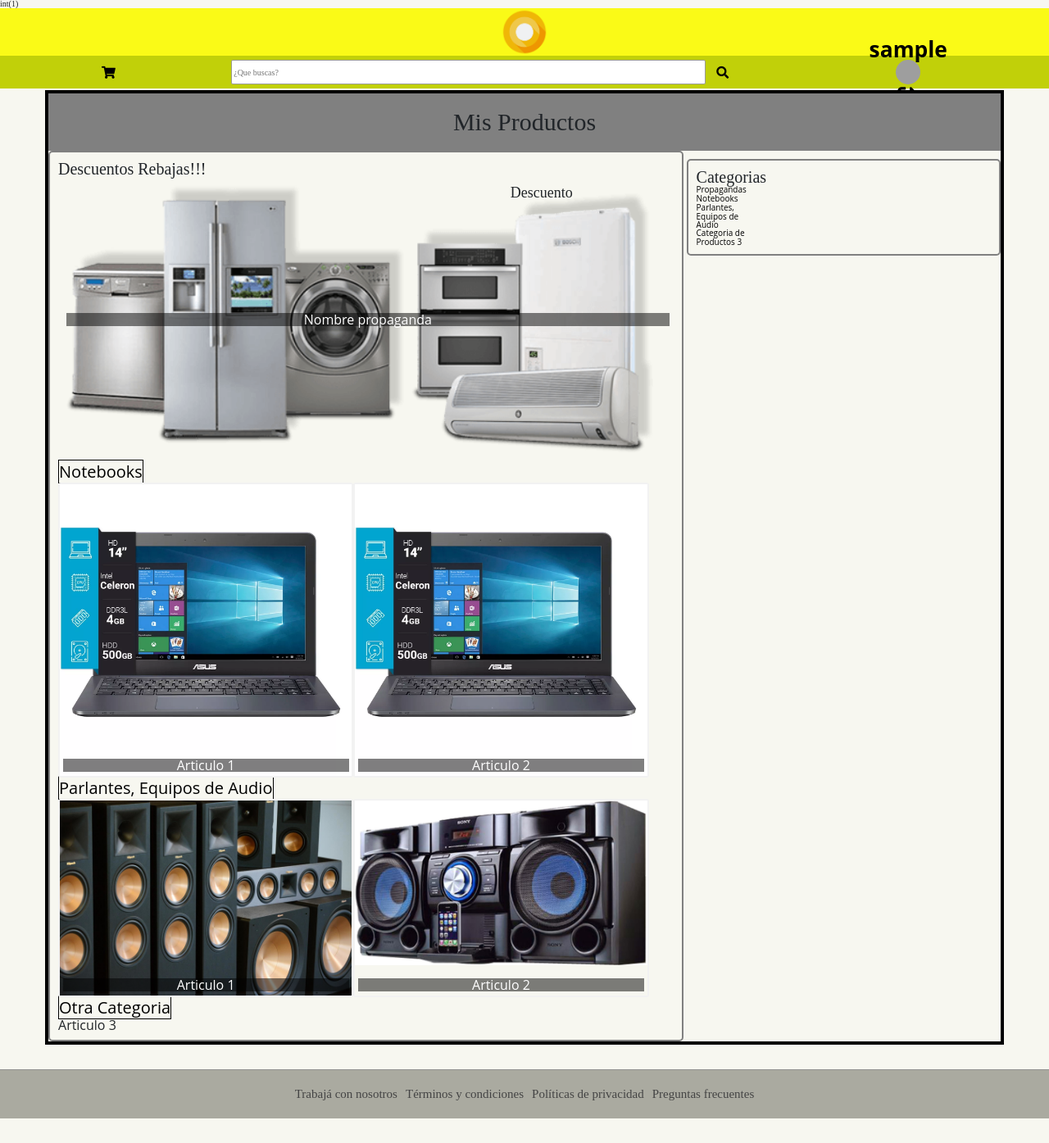
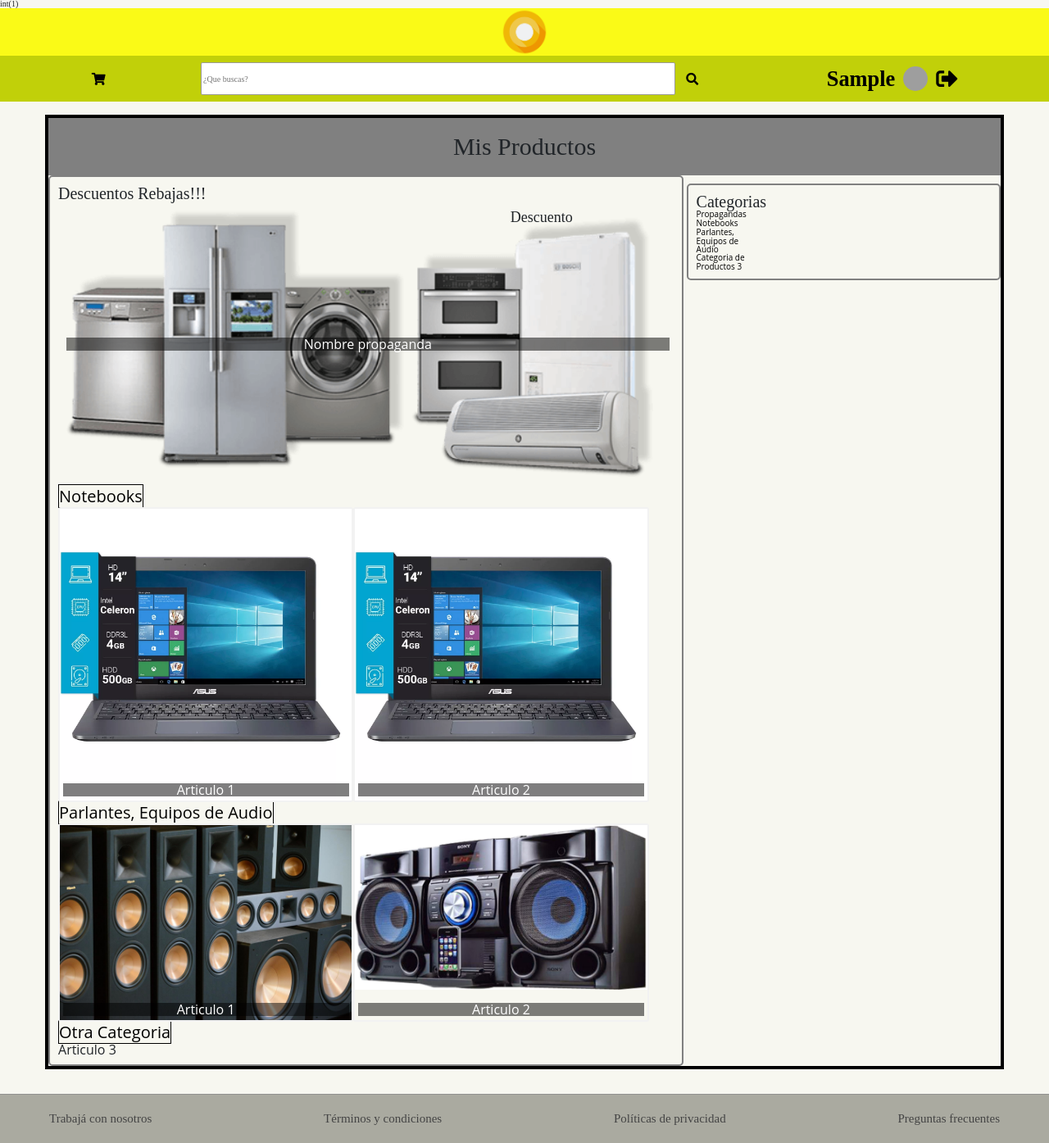
Before and after one commit to franadu/grupodh, a PHP site: page /home.php in a window 1280 px wide. Shown: the whole page at 82% size. Before the commit the page ends 1365 px from the top, so only its background shows below. Run offline with PHP 8.4, Linux system fonts and the light colour scheme; the visitor is signed in with stand-in values (Sample User, id 1); some libraries are stand-ins or nearby versions; grey boxes are pictures that could not be loaded.

Commit message:
puli varios aspectos del css

```diff
--- a/css/master.css
+++ b/css/master.css
@@ -107,7 +107,7 @@ p{
 .cabezera{
 	background: #FAFA17;
 	height: 80px;
-	margin-bottom: 20px;
+	margin-bottom: 50px;
 }
 .logo {
 	display: flex;
@@ -193,7 +193,7 @@ header{
 	border: 1px solid #9B9B95;
 	border-radius: 2px;
 	margin-right: 3px;
-	height: 35px;
+	height: 40px;
 }
 
 
@@ -279,13 +279,17 @@ header{
 	width: 100%;
 }
 .Categorias h3 {
-	width:100%;margin-bottom:3px; margin-top:3px;
+	width:100%;
+	margin-bottom:3px;
+	margin-top:3px;
 }
 .Categorias h3 a {
-	border: 1px solid black; width:100%;
+	border: 1px solid black;
+	width:100%;
 }
 .Categorias article {
-	display:flex; flex-direction: row;
+	display:flex;
+	flex-direction: row;
 }
 .Categorias article .Articulo {
 	width:48%;
@@ -544,6 +548,8 @@ n Propagandas y Categorias*/
 	display: flex;
 	flex-direction: row;
 	align-items: center;
+	justify-content: space-between;
+	width: 100%;
 }
 .pie_pagina li{
 	text-align: center;
@@ -562,14 +568,14 @@ n Propagandas y Categorias*/
 	header{
 		margin-bottom: 10px;
 	}
-	.menu{
+	/* .menu{
 		height: 40px;
-	}
+	} */
 	.logo img{
 		width: 58px;
 	}
 	.menu input{
-		height: 30px;
+		height: 40px;
 	}
 	.menu form a{
 		font-size: 1.5em;
@@ -578,11 +584,24 @@ n Propagandas y Categorias*/
 		display: none;
 	}
 	.log_in{
-		display: inline-block;
+		display: flex;
+		align-items: center;
+		justify-content: space-between;
 		font-size: 1.1em;
 	}
 	.barras, .login_bar{
 		font-size: 1.5em;
+	}
+	.login_bar{
+		display: flex;
+		justify-content: center;
+		align-items: center;
+	}
+	.login_bar .log_in p{
+		margin-left: 10px;
+		text-transform: capitalize;
+		font-family: 'Merriweather', serif;
+
 	}
 	/*-----------Finaliza Responsive table Cabezera----------------*/
 
@@ -704,9 +723,11 @@ n Propagandas y Categorias*/
 		font-size: 1.5em;
 		font-family: 'Merriweather', serif;
 	}
+}
+
 
 	/*-----------------FInaliza Responsive para Tablets------------------------*/
-}
+
 @media (min-width: 1200px){
 	body{
 		background-color: #F7F7F0;
@@ -714,6 +735,13 @@ n Propagandas y Categorias*/
 	main{
 		max-width: 1170px;
 		margin: 0 auto;
+	}
+
+	.log_in a {
+		display: flex;
+		flex-direction: row;
+		justify-content: center;
+		align-items: center;
 	}
 
 	.answers{
@@ -780,4 +808,7 @@ n Propagandas y Categorias*/
 	.home h1 {
 		width:100%;
 	}
+	.pie_pagina ul{
+		max-width: 1170px;
+	}
 }
```
Also changed, not shown: usuarios/json.json (+26 -5 lines), usuarios/uploads/0/perfil.png (added).
